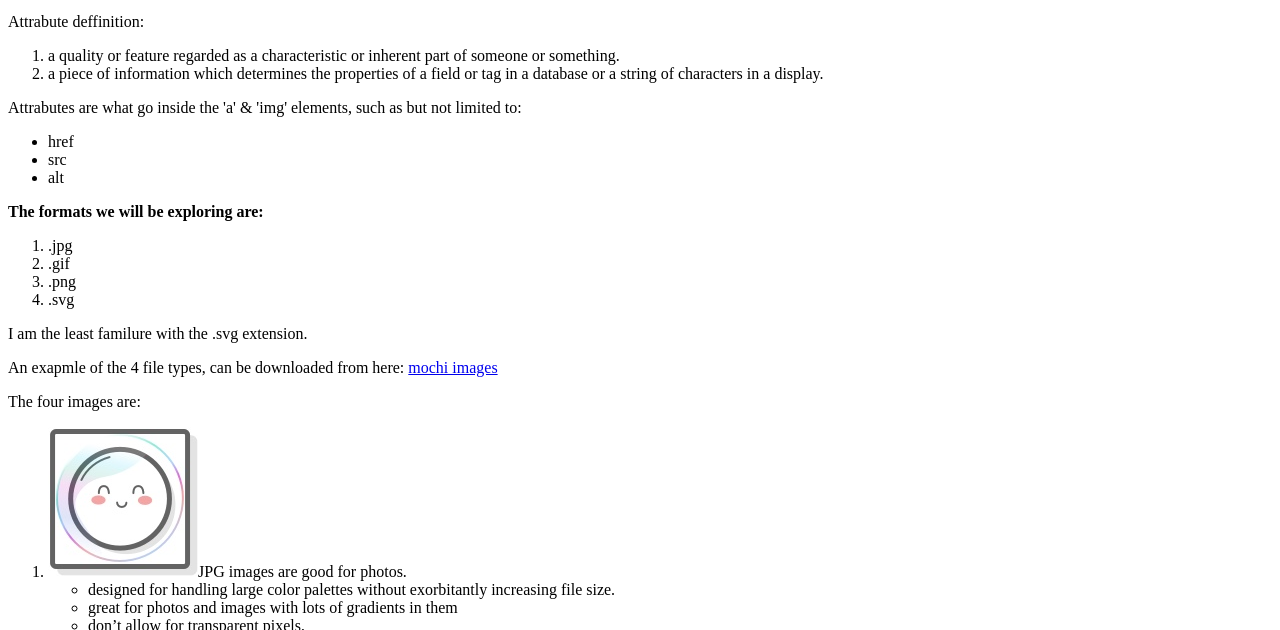
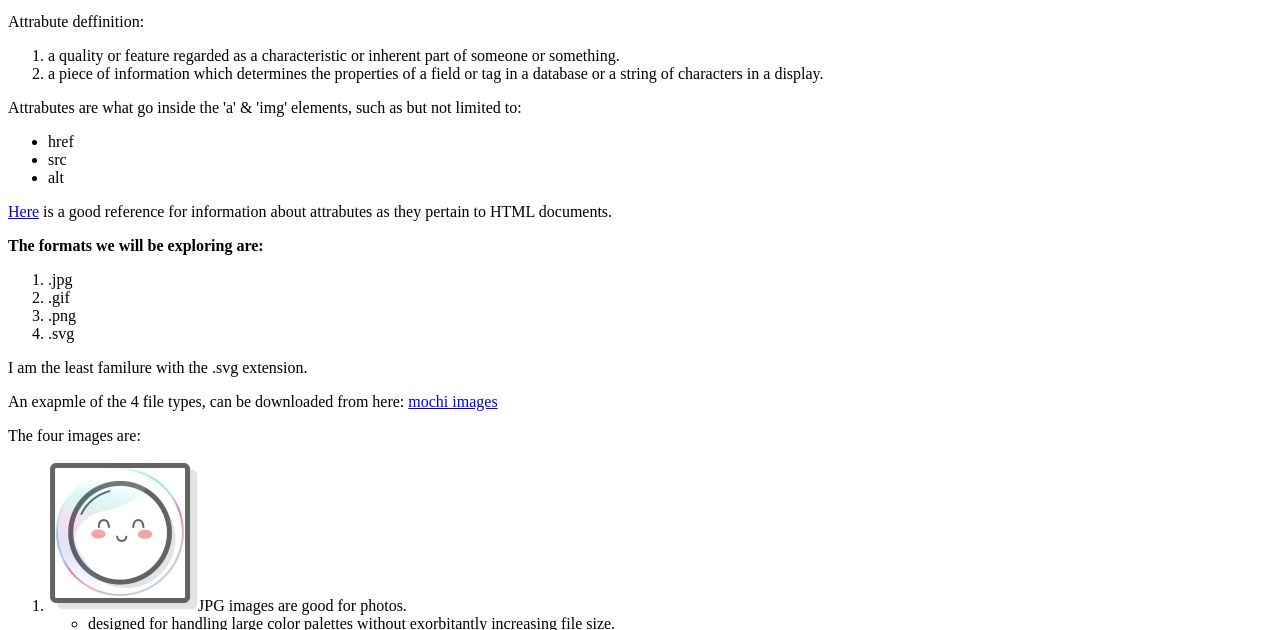
Before and after one commit to adam1schuler/ODINtasks, a plain HTML site: page links and images/pages/img_formats.html in a window 1280 px wide. Shown: the part 123-753 px from the top of the page. Drawn offline with Linux system fonts and the light colour scheme.

Commit message:
added link for attrabute cheetesheet

```diff
--- a/links and images/pages/img_formats.html
+++ b/links and images/pages/img_formats.html
@@ -29,6 +29,8 @@
             <li>src</li>
             <li>alt</li>
         </ul>
+        <a href="https://www.makeuseof.com/tag/html-cheat-sheet/">Here</a> is a good reference for information
+         about attrabutes as they pertain to HTML documents.
         </p>
         <p>
             <!--i was not careful with what i allowed to be in my <strong> element
```
